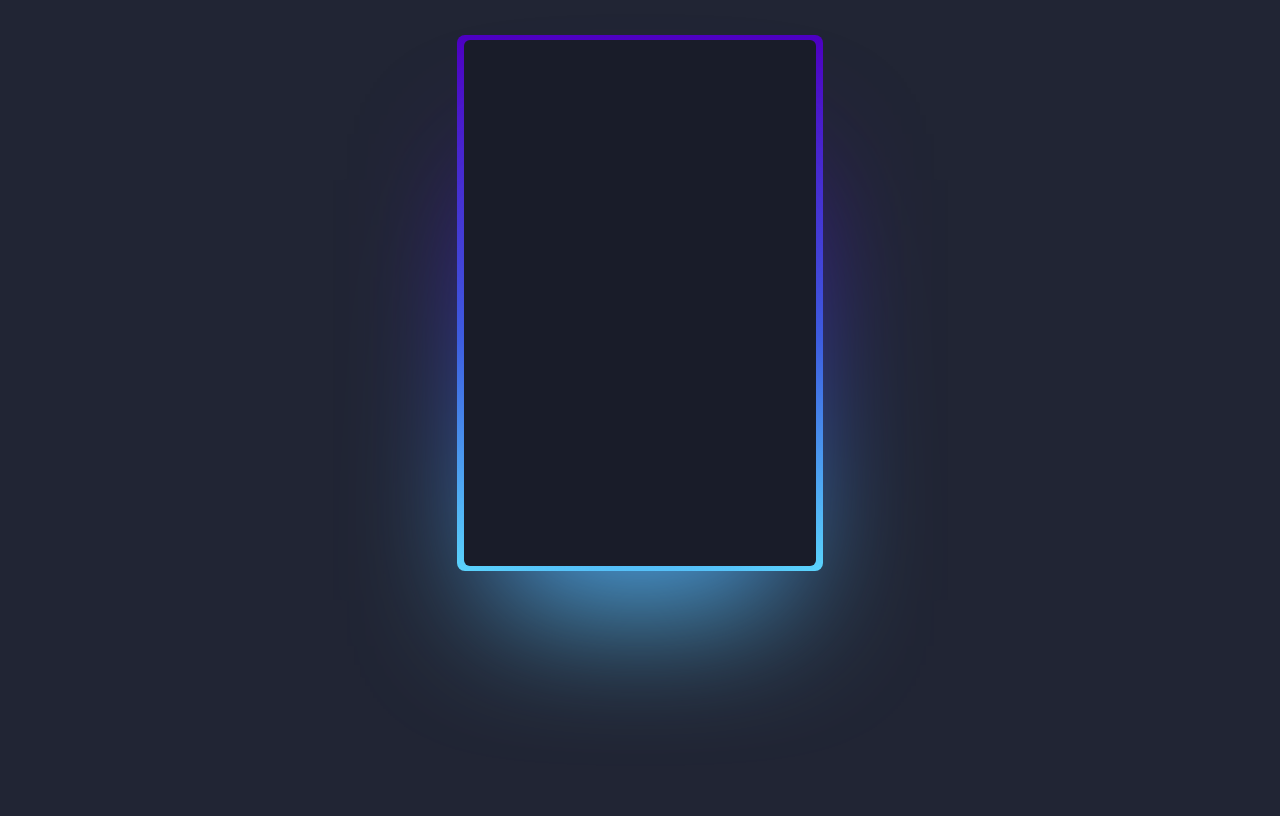
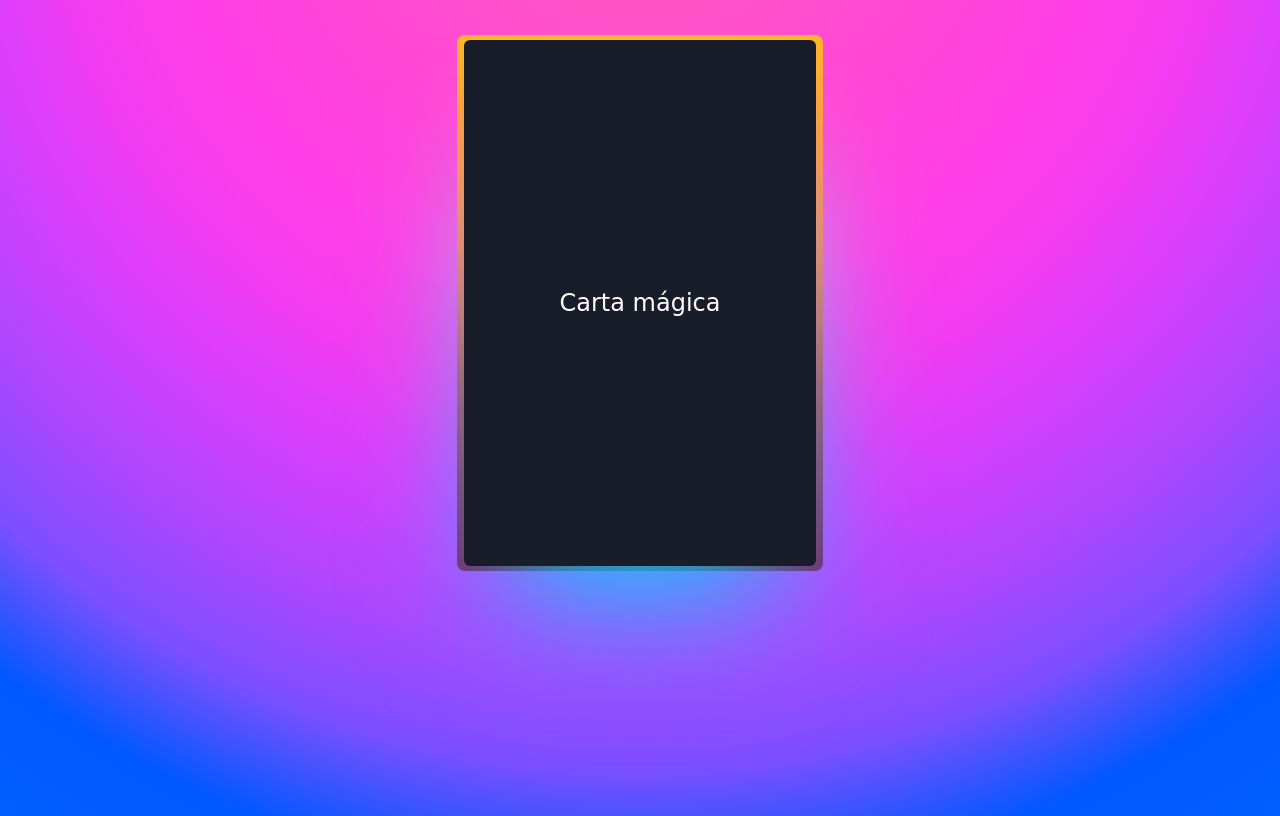
Before and after one commit to martinmorondo/Magic-card, a plain HTML site: page index.html in a window 1280 px wide. Drawn offline with Linux system fonts and the light colour scheme.

Commit message:
Update style.css

```diff
--- a/CSS/style.css
+++ b/CSS/style.css
@@ -12,7 +12,7 @@
 
   body {
     min-height: 100vh;
-    background: #212534;
+    background: radial-gradient(circle at 50% -20.71%, #ff65b3 0, #ff59c0 10%, #ff4ecd 20%, #ff45d9 30%, #ff3fe6 40%, #f23cf2 50%, #d33ffe 60%, #ad46ff 70%, #7b4fff 80%, #0058ff 90%, #0060ff 100%);
     display: flex;
     align-items: center;
     flex-direction: column;
@@ -34,14 +34,15 @@
     text-align: center;
     display: flex;
     font-size: 1.5em;
-    color: rgb(88 199 250 / 0%);
+    color: white;
     cursor: pointer;
     font-family: cursive;
   }
 
   .card:hover {
-    color: rgb(88 199 250 / 100%);
+    color: rgb(206, 7, 73);
     transition: color 1s;
+    transform: scale(1);
   }
   .card:hover:before, .card:hover:after {
     animation: none;
@@ -53,9 +54,7 @@
     width: 104%;
     height: 102%;
     border-radius: 8px;
-    background-image: linear-gradient(
-      var(--rotate)
-      , #5ddcff, #3c67e3 43%, #4e00c2);
+    background-image:  linear-gradient(180deg, #ffb629 0, #ffa537 10%, #ff9243 20%, #ff7e4b 30%, #ff6951 40%, #f25353 50%, #d93f53 60%, #c22f54 70%, #ad2355 80%, #9b1b56 90%, #8c1859 100%);
     position: absolute;
     z-index: -1;
     top: -1%;
@@ -75,13 +74,12 @@
     margin: 0 auto;
     transform: scale(0.8);
     filter: blur(calc(var(--card-height) / 6));
-    background-image: linear-gradient(
-      var(--rotate)
-      , #5ddcff, #3c67e3 43%, #4e00c2);
+    background-image:  radial-gradient(circle at 50% -20.71%, #d1fff8 0, #befff6 10%, #a7fff4 20%, #8dfff3 30%, #6cfbf2 40%, #3cf2f2 50%, #00e8f3 60%, #00dff5 70%, #00d6f9 80%, #00cefd 90%, #00c6ff 100%);
     opacity: 1;
     transition: opacity .5s;
     animation: spin 2.5s linear infinite;
   }
+
 
   @keyframes spin {
     0% {
```
Lines whose indentation alone changed are shown as unchanged.
